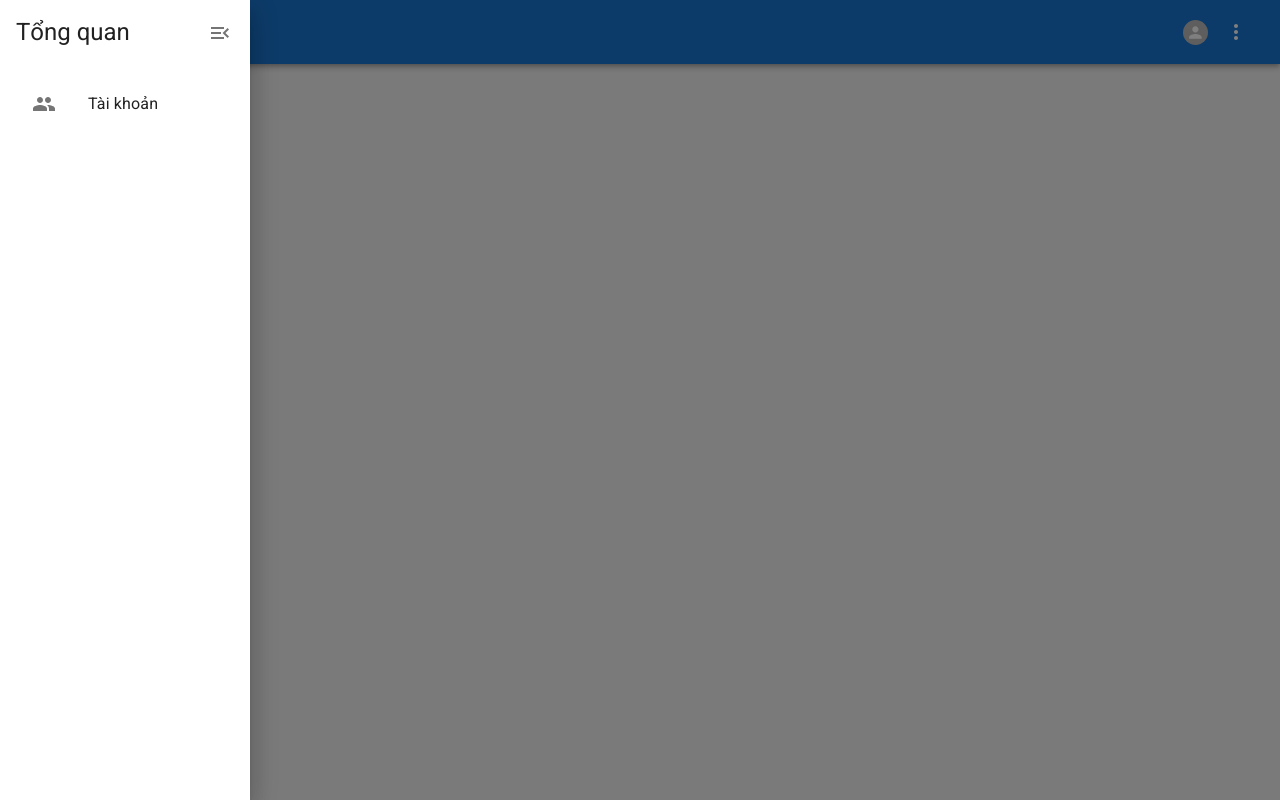
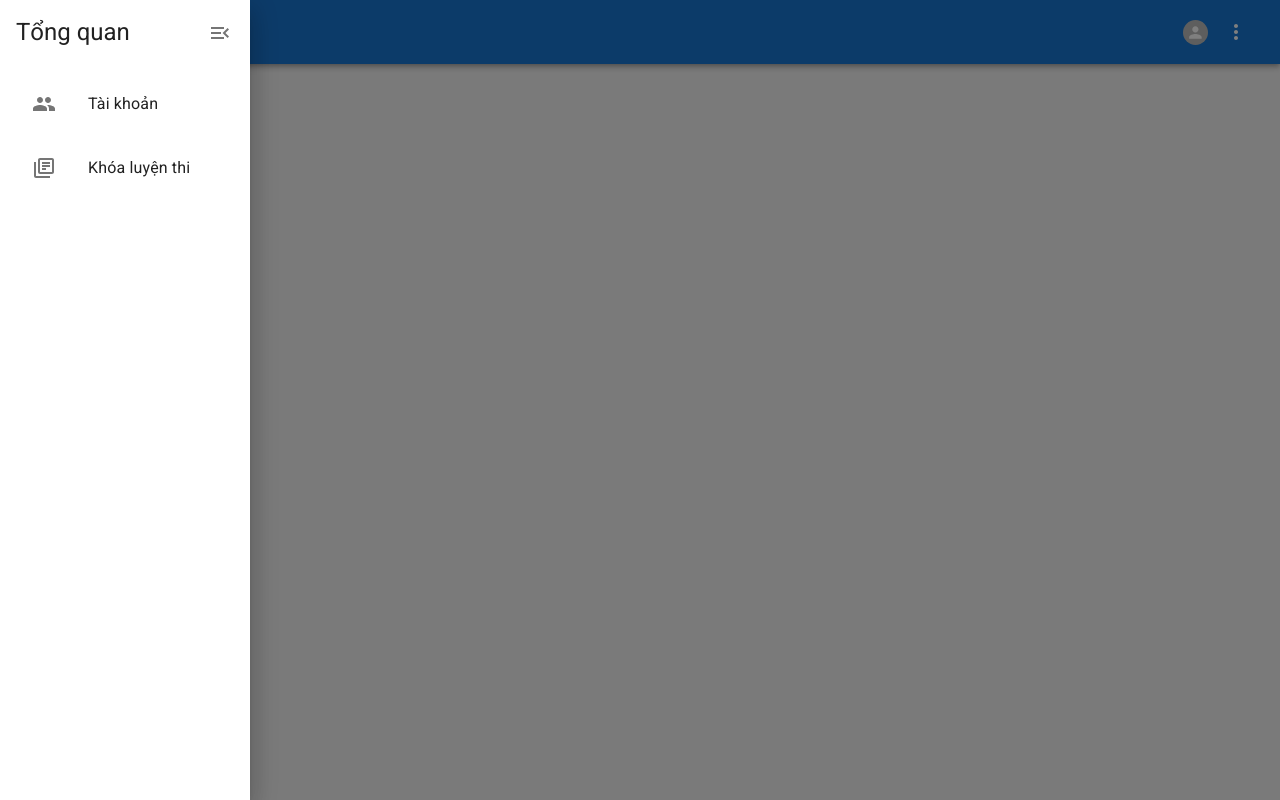
Before and after one commit to hieupham250/project_M24, a React (Vite) app in the folder client/: page /admin in a window 1280 px wide. Built offline with nearby package versions, Linux system fonts and the light colour scheme.

Commit message:
update task 5727

```diff
--- a/client/src/pages/admin/HomeAdmin.tsx
+++ b/client/src/pages/admin/HomeAdmin.tsx
@@ -14,7 +14,7 @@ import {
   Toolbar,
   Typography,
 } from "@mui/material";
-import { MoreVert, People } from "@mui/icons-material";
+import { MoreVert, People, LibraryBooksOutlined } from "@mui/icons-material";
 import MenuIcon from "@mui/icons-material/Menu";
 import MenuOpenIcon from "@mui/icons-material/MenuOpen";
 import { NavLink, Route, Routes, useNavigate } from "react-router-dom";
@@ -117,6 +117,14 @@ export default function HomeAdmin() {
                 <ListItemText primary="Tài khoản" />
               </ListItemButton>
             </ListItem>
+            <ListItem>
+              <ListItemButton component={NavLink} to="/admin/course">
+                <ListItemIcon>
+                  <LibraryBooksOutlined />
+                </ListItemIcon>
+                <ListItemText primary="Khóa luyện thi" />
+              </ListItemButton>
+            </ListItem>
           </List>
           <IconButton
             sx={{ position: "absolute", top: "13px", right: "10px" }}
--- a/client/src/pages/admin/ManageUsers.tsx
+++ b/client/src/pages/admin/ManageUsers.tsx
@@ -14,11 +14,14 @@ import {
   Select,
   MenuItem,
 } from "@mui/material";
-import { Visibility, VisibilityOff } from "@mui/icons-material";
-import DeleteIcon from "@mui/icons-material/Delete";
-import LockOpenIcon from "@mui/icons-material/LockOpen";
-import LockIcon from "@mui/icons-material/Lock";
-import CloseIcon from "@mui/icons-material/Close";
+import {
+  Visibility,
+  VisibilityOff,
+  Delete,
+  Lock,
+  LockOpen,
+  Close,
+} from "@mui/icons-material";
 import Swal from "sweetalert2";
 import { User } from "../../interfaces";
 import { useQuery, useQueryClient } from "react-query";
@@ -129,20 +132,16 @@ export default function ManageUsers() {
       renderCell: (params: GridRenderCellParams) => (
         <>
           <IconButton
-            color="primary"
+            color="warning"
             onClick={(event) => handleLockClick(event, params.row.id)}
           >
-            {params.row.status === "Không khóa" ? (
-              <LockOpenIcon />
-            ) : (
-              <LockIcon />
-            )}
+            {params.row.status === "Không khóa" ? <LockOpen /> : <Lock />}
           </IconButton>
           <IconButton
-            color="secondary"
+            color="error"
             onClick={(event) => handleDeleteClick(event, params.row.id)}
           >
-            <DeleteIcon />
+            <Delete />
           </IconButton>
         </>
       ),
@@ -383,7 +382,7 @@ export default function ManageUsers() {
           >
             <Typography sx={{ position: "absolute", top: 0, right: 0 }}>
               <IconButton onClick={handleOpen}>
-                <CloseIcon />
+                <Close />
               </IconButton>
             </Typography>
             <Typography
```
Also changed, not shown: 1 other file (tests, documents, lock files or other folders).
